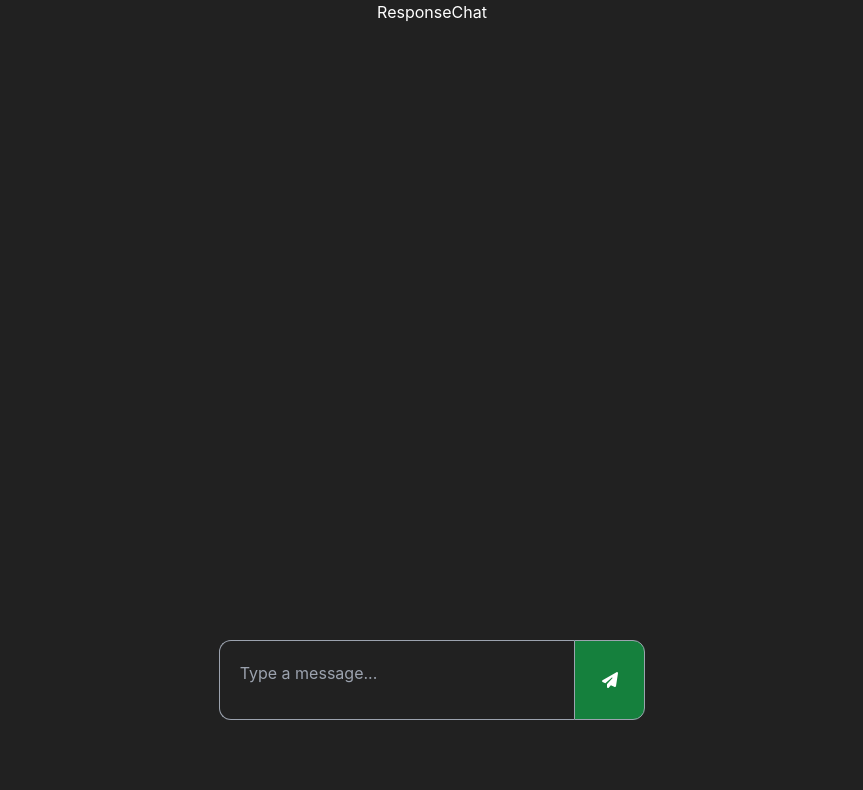
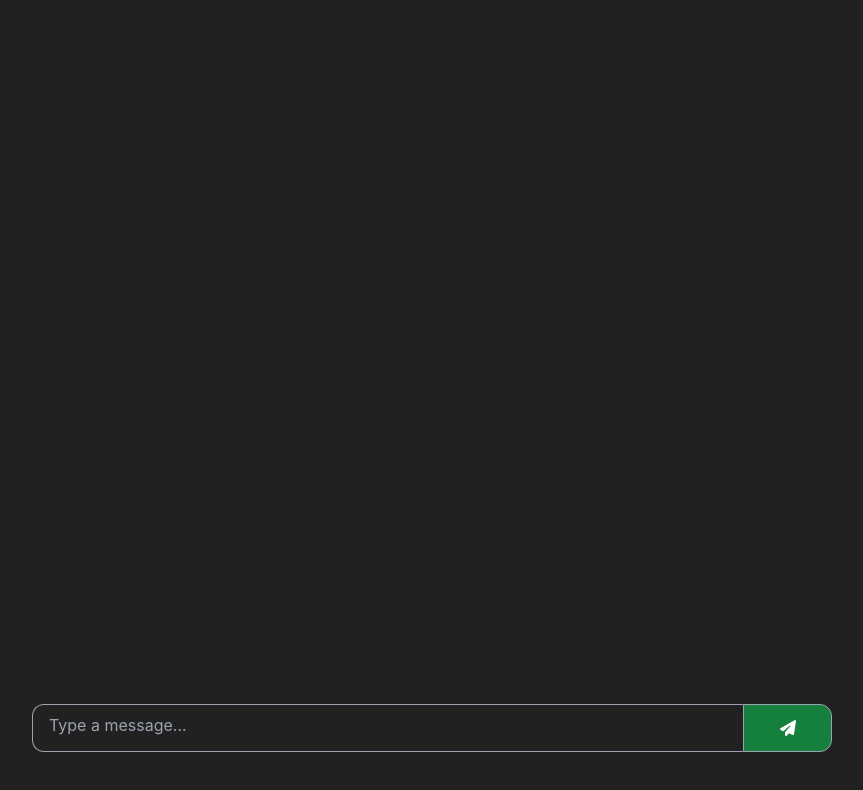
Before and after one commit to FlorianPALVADEAU/AI_Code_Corrector, a React (Create React App) app: page / in a window 1280 px wide. Shown: the top 790 px of the page, without its empty margins (208-1071 px from the left). Built offline with nearby package versions, Linux system fonts and the light colour scheme.

Commit message:
Front chat + ia

```diff
--- a/package.json
+++ b/package.json
@@ -6,6 +6,7 @@
     "@fortawesome/fontawesome-svg-core": "^6.5.1",
     "@fortawesome/free-solid-svg-icons": "^6.5.1",
     "@fortawesome/react-fontawesome": "^0.2.0",
+    "@mdx-js/react": "^3.0.1",
     "@testing-library/jest-dom": "^5.14.1",
     "@testing-library/react": "^13.0.0",
     "@testing-library/user-event": "^13.2.1",
@@ -15,9 +16,12 @@
     "@types/react-dom": "^18.0.0",
     "axios": "^1.6.8",
     "gsap": "^3.12.5",
+    "markdown-it": "^14.1.0",
     "react": "^18.2.0",
     "react-dom": "^18.2.0",
+    "react-markdown": "^9.0.1",
     "react-scripts": "5.0.1",
+    "rehype-raw": "^7.0.0",
     "typescript": "^4.4.2",
     "web-vitals": "^2.1.0"
   },
--- a/src/App.tsx
+++ b/src/App.tsx
@@ -1,12 +1,66 @@
-import React from 'react';
-import ResponseChat from './Components/ResponseChat';
-import Input from './Components/Input';
+import React, { RefObject, useRef, useState } from "react";
+import ResponseChat from "./Components/ResponseChat";
+import Input from "./Components/Input";
+import axios from "axios";
+import ReactMarkdown from "react-markdown";
 
 function App() {
+  const [result, setResult] = useState(``);
+  const handleSendMessage = async (message: any) => {
+    const fetchData = async () => {
+      try {
+        const response = await fetch("http://localhost:8000/api/generate", {
+          method: "POST",
+          headers: {
+            "Content-Type": "application/json",
+          },
+          body: JSON.stringify({
+            model: "codellama",
+            prompt: message,
+          }),
+        });
+
+        if (!response.body || !response.ok) {
+          throw new Error("Failed to fetch");
+        }
+
+        const reader = response.body.getReader();
+
+        const readStream = async () => {
+          const { done, value } = await reader.read();
+
+          if (done) {
+            return;
+          }
+
+          const chunk = new TextDecoder().decode(value);
+          const chunkParsed = JSON.parse(chunk);
+
+          // const formattedResponse = chunkParsed.response.replace(
+          //   /\n/g,
+          //   `<br />`
+          // );
+
+          setResult((prevData) => prevData + chunkParsed.response);
+
+          readStream();
+        };
+
+        readStream();
+      } catch (error) {
+        console.log(error);
+      }
+    };
+    fetchData();
+  };
+
   return (
-    <div className="w-full h-full flex justify-between items-center flex-col text-white">
-      <ResponseChat />
-      <Input />
+    <div className="flex items-center justify-center w-full h-screen p-10 overflow-x-hidden">
+      <div className="w-full max-w-[800px]">
+        <ResponseChat message={result} />
+
+        <Input onSendMessage={handleSendMessage} />
+      </div>
     </div>
   );
 }
--- a/src/Components/Input.tsx
+++ b/src/Components/Input.tsx
@@ -1,22 +1,37 @@
-import React from 'react'
-import { FontAwesomeIcon } from '@fortawesome/react-fontawesome'
-import { faPaperPlane } from '@fortawesome/free-solid-svg-icons'
+import React, { useState } from "react";
+import { FontAwesomeIcon } from "@fortawesome/react-fontawesome";
+import { faPaperPlane } from "@fortawesome/free-solid-svg-icons";
 
-function Input() {
+function Input({ onSendMessage }: any) {
+  const [message, setMessage] = useState("");
+
+  const handleClick = () => {
+    onSendMessage(message);
+    setMessage("");
+  };
+
   return (
-    <div className='w-1/3 flex h-60 justify-center items-center bg-[#212121] absolute bottom-0'>
+    <div className="">
+      <form className="flex w-full">
         <textarea
           name="content"
-          placeholder='Type a message...'
-          className='w-5/6 h-20 max-h-full min-h-18 p-5 rounded-s-xl text-neutral-600 focus:text-white focus:outline-none text-base border border-gray-400 border-r-0 bg-transparent resize-none'
+          placeholder="Type a message..."
+          value={message}
+          onChange={(e) => setMessage(e.target.value)}
+          className="w-full px-4 py-2 h-12  min-h-12 rounded-s-xl text-neutral-600 outline-none focus:text-white focuse:outline-none text-base border border-gray-400 border-r-0 bg-transparent resize-none"
         ></textarea>
-        <button className='w-1/6 h-20 bg-green-700 rounded-e-xl border border-gray-400'>
+        <button
+          onClick={handleClick}
+          className="w-[100px] h-12 bg-green-700 rounded-e-xl border border-gray-400 hover:bg-green-800"
+          type="submit"
+        >
           <div>
-            <FontAwesomeIcon icon={faPaperPlane} />
+            <FontAwesomeIcon color="white" icon={faPaperPlane} />
           </div>
         </button>
+      </form>
     </div>
-  )
+  );
 }
 
-export default Input
+export default Input;
--- a/src/Components/ResponseChat.tsx
+++ b/src/Components/ResponseChat.tsx
@@ -1,9 +1,11 @@
-import React from 'react'
+import ReactMarkdown from "react-markdown";
 
-function ResponseChat() {
+function ResponseChat({ message }: { message: string }) {
   return (
-    <div>ResponseChat</div>
-  )
+    <div className="w-full h-10  p-4 h-fit min-h-[80vh] mb-4 text-white">
+      <ReactMarkdown>{message}</ReactMarkdown>
+    </div>
+  );
 }
 
-export default ResponseChat
+export default ResponseChat;
--- a/src/index.css
+++ b/src/index.css
@@ -2,8 +2,7 @@
 @tailwind components;
 @tailwind utilities;
 
-
-*{
+* {
   ::-webkit-scrollbar {
     width: 6px;
   }
@@ -26,8 +25,8 @@
 }
 body {
   margin: 0;
-  font-family: -apple-system, BlinkMacSystemFont, 'Segoe UI', 'Roboto', 'Oxygen',
-    'Ubuntu', 'Cantarell', 'Fira Sans', 'Droid Sans', 'Helvetica Neue',
+  font-family: -apple-system, BlinkMacSystemFont, "Segoe UI", "Roboto", "Oxygen",
+    "Ubuntu", "Cantarell", "Fira Sans", "Droid Sans", "Helvetica Neue",
     sans-serif;
   -webkit-font-smoothing: antialiased;
   -moz-osx-font-smoothing: grayscale;
@@ -36,6 +35,13 @@ body {
 }
 
 code {
-  font-family: source-code-pro, Menlo, Monaco, Consolas, 'Courier New',
+  font-family: source-code-pro, Menlo, Monaco, Consolas, "Courier New",
     monospace;
 }
+
+pre {
+  background-color: black;
+  border-radius: 8px;
+  padding: 18px 24px;
+  margin: 12px 0;
+}
```
Also changed, not shown: 1 other file (tests, documents, lock files or other folders).
